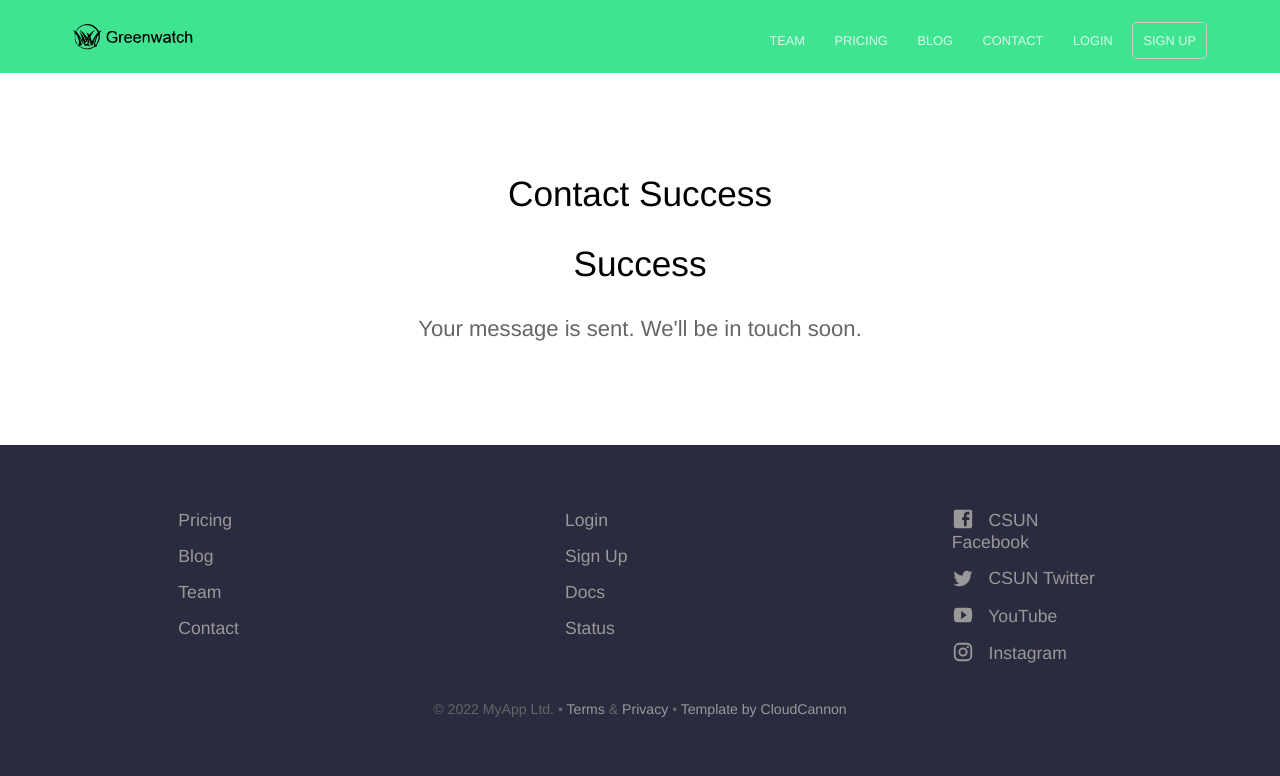
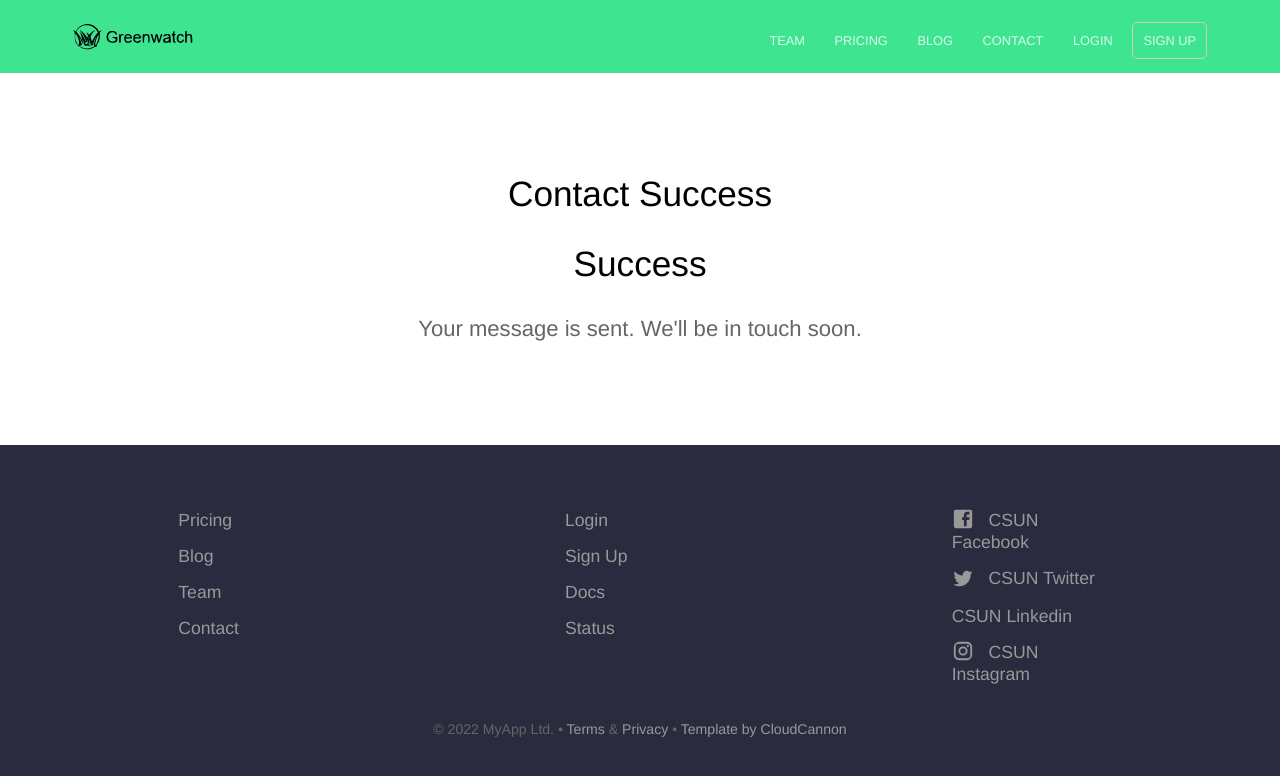
Before and after one commit to COMP490-Greenwatch-Org/greenwatch-team-website, a Jekyll site: the page built from contact-success.html, in a window 1280 px wide. Shown: the top 776 px of the page. Built offline with Jekyll 4.4.1, drawn with Linux system fonts in a browser that asks for light colours.

Commit message:
Update footer.yml

```diff
--- a/_data/footer.yml
+++ b/_data/footer.yml
@@ -29,11 +29,11 @@
     link: https://twitter.com/gomatadors
     social_icon: Twitter
     new_window: true
-  - name: YouTube
-    link: https://youtube.com/cloudcannon/
-    social_icon: YouTube
+  - name: CSUN Linkedin
+    link: https://www.linkedin.com/school/california-state-university-northridge/
+    social_icon: Linkedin
     new_window: true
-  - name: Instagram
+  - name: CSUN Instagram
     link: https://www.instagram.com/csun_edu/
     social_icon: Instagram
     new_window: false
```
